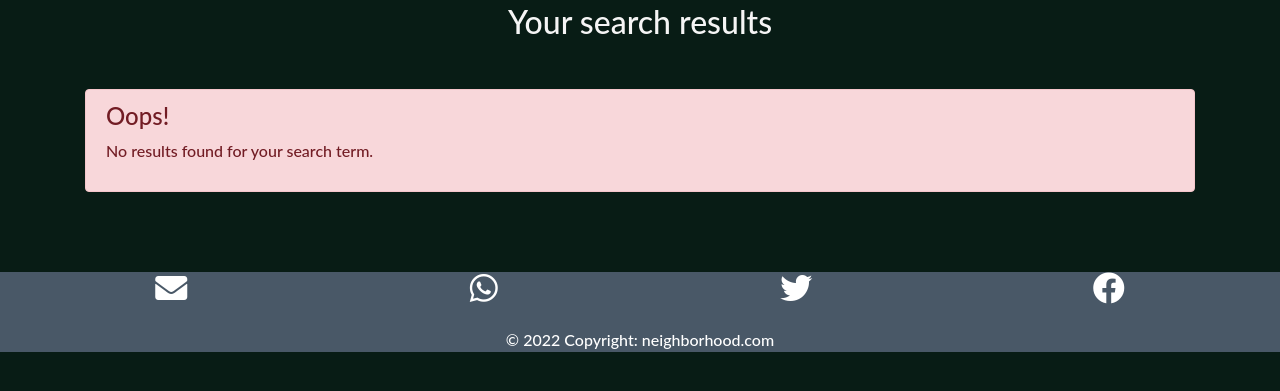
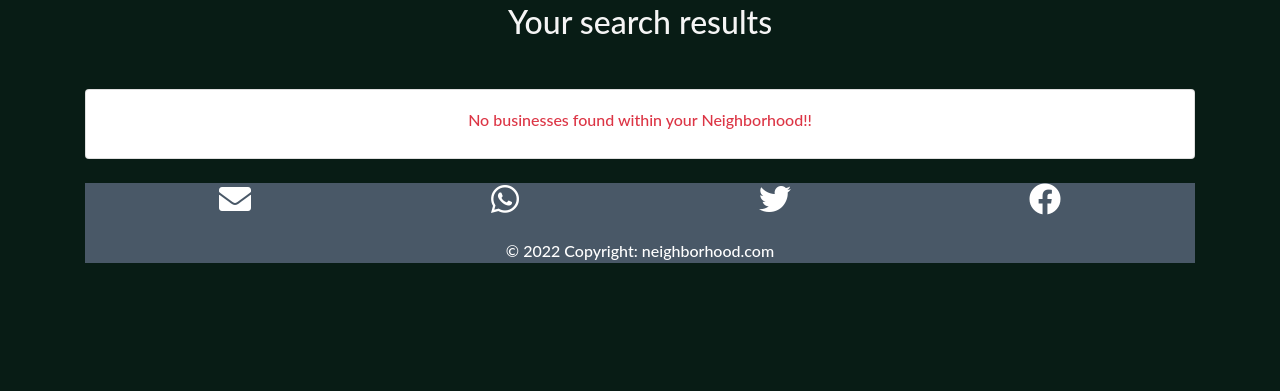
Before and after one commit to ezekielkibiego/The_Neighborhood, a Django app: page /search/ in a window 1280 px wide. Shown: the part 61-452 px from the top of the page. Run offline with Django 3.2, Linux system fonts and the light colour scheme; the visitor is signed in with stand-in values (Sample User, id 1); some libraries are stand-ins or nearby versions; some web fonts are replaced.

Commit message:
modify search function

```diff
--- a/hoodapp/forms.py
+++ b/hoodapp/forms.py
@@ -22,7 +22,7 @@ class HoodForm(forms.ModelForm):
 class BusinessForm(forms.ModelForm):
     class Meta:
         model=Business
-        fields=['business_name','photo','email','description','location','neighborhood']
+        fields=['name','photo','email','description','location','neighborhood']
 
 class PostForm(forms.ModelForm):
     class Meta:
--- a/hoodapp/models.py
+++ b/hoodapp/models.py
@@ -117,7 +117,7 @@ class Post(models.Model):
         return self.title
 class Business(models.Model):
     photo = CloudinaryField("image",null=True)
-    business_name = models.CharField(max_length=50)
+    name = models.CharField(max_length=50)
     email = models.EmailField(max_length=50)
     description = models.TextField(blank=True, null=True)
     user = models.ForeignKey(User, on_delete=models.CASCADE,null=True)
--- a/hoodapp/templates/business.html
+++ b/hoodapp/templates/business.html
@@ -26,7 +26,7 @@
                 <div class="card" >
                     <div class="card-body">
                         <img src="{{biz.photo.url}}" alt="" style="border-radius: 50%; width: 50%; height: auto;">
-                        <h5 class="card-title text-capitalize">{{ biz.business_name }}</h5>
+                        <h5 class="card-title text-capitalize">{{ biz.name }}</h5>
                         <p>{{ biz.description }}</p>
                         <p>{{ biz.neighborhood }}</p>
                         <p>{{ biz.location }}</p>
--- a/hoodapp/templates/index.html
+++ b/hoodapp/templates/index.html
@@ -32,7 +32,7 @@
                 <form class="me-auto search-form " target="_self" action="{% url 'search' %}">
                     <div class="input-group ">
 
-                        <input type="text" class="form-control" placeholder="Search neighborhoods by name"
+                        <input type="text" class="form-control" placeholder="Search Business by name"
                             name="search_term">
                         <div class="input-group-btn">
                             <button class="btn btn-default" type="submit"><i class="fa fa-search" aria-hidden="true"
--- a/hoodapp/templates/search.html
+++ b/hoodapp/templates/search.html
@@ -16,42 +16,37 @@
     background-color: #081c15;
     color: whitesmoke;
     }
+    .biz{
+        color: black;
+    }
 </style>
 
 <div class="container ser">
     <h2 class="text-center mb-5">Your search results</h2>
 
-    <div class="row">
+    <div class="row biz">
 
 
-        {% for hoods in hood %}
-        <div class="col-md-6">
-            <img src="{{hoods.photo.url}}" alt="" class="image">
-            <h3 class="name">{{hoods.name}}</h3>
-            <p>{{hoods.members.count}} Member{{hoods.members.count|pluralize}}</p>
-            <p> {{ hoods.location }}</p>
-            <p>{{ hoods.content }}</p>
-            <p>Health Center Contact: {{ hoods.health_cell }}</p>
-            <p>Police_hotline: {{ hoods.police_hotline }}</p>
-            <p>Founded: {{ hoods.created_on|date }}</p>
-            <p>Updated: {{ hoods.updated_on|date}}</p>
-
-            {% if request.user.profile.neighborhood == hoods %}
-            <a href="{% url 'leave_hood' hoods.id %}" class="btn btn-outline-danger btn-sm">Leave at will</a>
-
-            <a href="{%url 'single_hood' hoods.name %}" class="btn btn-outline-success btn-sm"
-                style="float: right">Explore {{hoods.name}}
-            </a>
-            {% elif not request.user.profile.neighborhood %}
-            <a href="{% url 'join_hood' hoods.id %}" class="btn btn-info btn-sm">Join Hood</a>
-            {% endif %}
+        {% for biz in businesses %}
+            <div class="col-md-4">
+                <div class="card" >
+                    <div class="card-body">
+                        <img src="{{biz.photo.url}}" alt="" style="border-radius: 50%; width: 50%; height: auto;">
+                        <h5 class="card-title text-capitalize">{{ biz.name }}</h5>
+                        <p>{{ biz.description }}</p>
+                        <p>{{ biz.neighborhood }}</p>
+                        <p>{{ biz.location }}</p>
+                        <a href="malto:{{ biz.email }}" class="card-link">Email: <span class="text-bold text-primary">{{ biz.email }}</span> </a>
+                       <br>
+                    </div>
+                  </div>
             </div>
 
             {% empty %}
             <div class="col-md-12">
-            <div class="alert alert-danger" role="alert">
-                <h4 class="alert-heading">Oops!</h4>
-                <p>No results found for your search term.</p>
+                <div class="card mb-4 post-card">
+                    <div class="card-body text-center">
+                        <h6 class="fade-item mb-2 text-danger">No businesses found within your Neighborhood!!</h6>
                     </div>
                 </div>
             {% endfor %}
--- a/hoodapp/views.py
+++ b/hoodapp/views.py
@@ -178,10 +178,10 @@ def posts(request):
 def search(request):
     if 'search_term' in request.GET and request.GET["search_term"]:
         search_term = request.GET.get("search_term")
-        searched_hood = NeighborHood.objects.filter(name__icontains=search_term)
+        searched_businesses = Business.objects.filter(name__icontains=search_term)
         message = f"Search For: {search_term}"
 
-        return render(request, "search.html", {"message": message, "hood": searched_hood})
+        return render(request, "search.html", {"message": message, "businesses": searched_businesses})
     else:
         message = "You haven't searched for any term"
         return render(request, "search.html", {"message": message})
```
Also changed, not shown: hoodapp/migrations/0034_auto_20220109_1324.py (added). Lines whose indentation alone changed are shown as unchanged.
